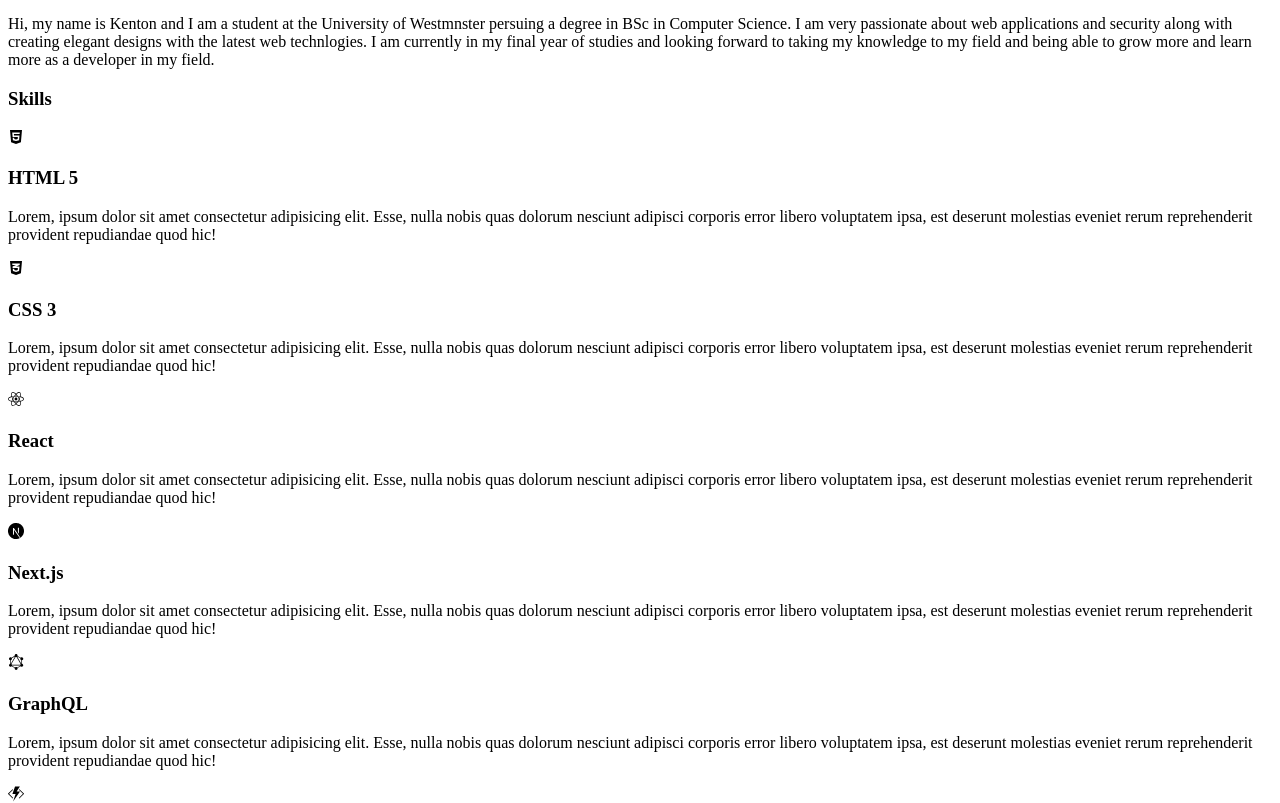
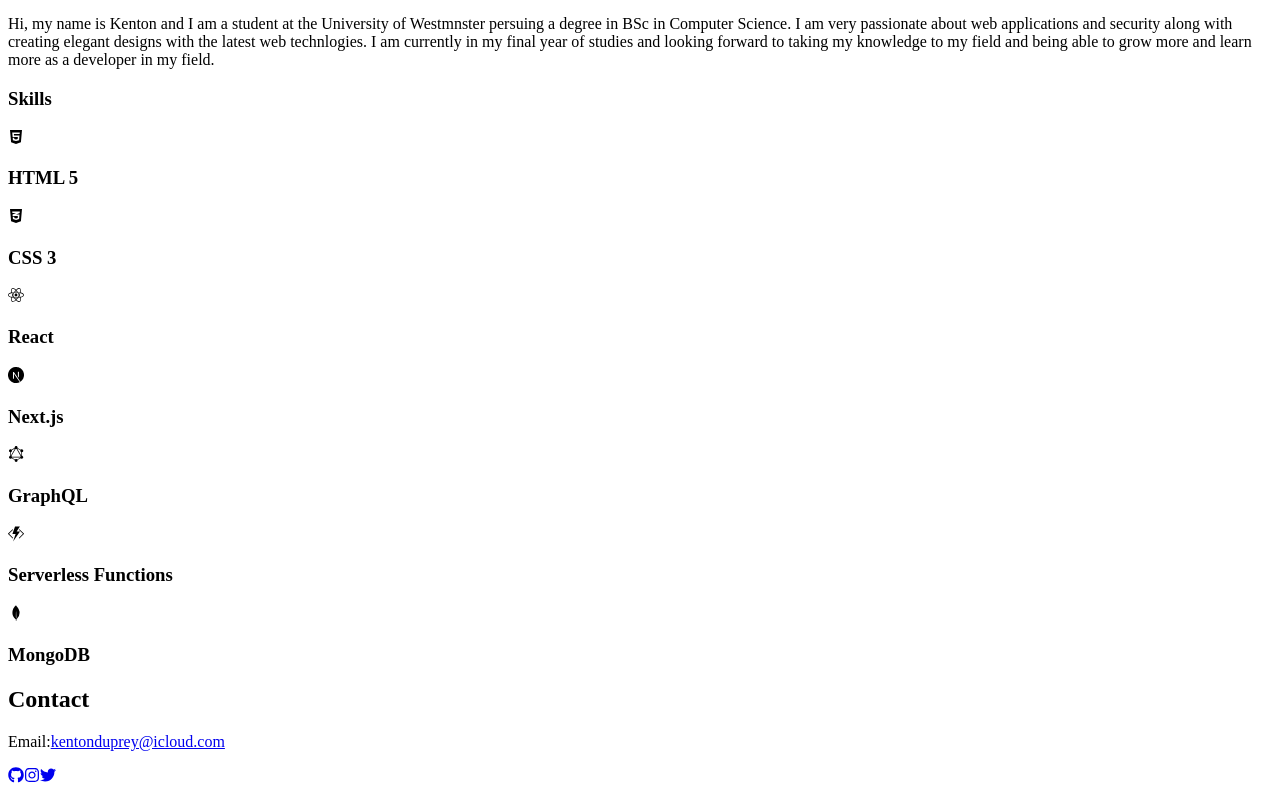
Before and after one commit to kduprey/kentonduprey-site, a Next.js app: page / in a window 1280 px wide. Shown: the part 2860-3663 px from the top of the page. Built offline with nearby package versions, Linux system fonts and the light colour scheme.

Commit message:
removed blurb on skill

```diff
--- a/pages/components/Skill.js
+++ b/pages/components/Skill.js
@@ -1,16 +1,10 @@
-const Skill = ({ title, blurb, children }) => {
+const Skill = ({ title, children }) => {
 	if (!title) title = "Skill Title";
-	if (!blurb)
-		blurb =
-			"Lorem, ipsum dolor sit amet consectetur adipisicing elit. Esse, nulla nobis quas dolorum nesciunt adipisci corporis error libero voluptatem ipsa, est deserunt molestias eveniet rerum reprehenderit provident repudiandae quod hic!";
 
 	return (
-		<div className="container p-3 flex flex-col items-center justify-center">
+		<div className="container p-3 flex flex-col items-center justify-center w-auto">
 			<div className="pb-3 text-5xl">{children}</div>
 			<h1 className="text-2xl font-semibold text-center">{title}</h1>
-			<p className="text-base font-light leading-tight text-center">
-				{blurb}
-			</p>
 		</div>
 	);
 };
```
